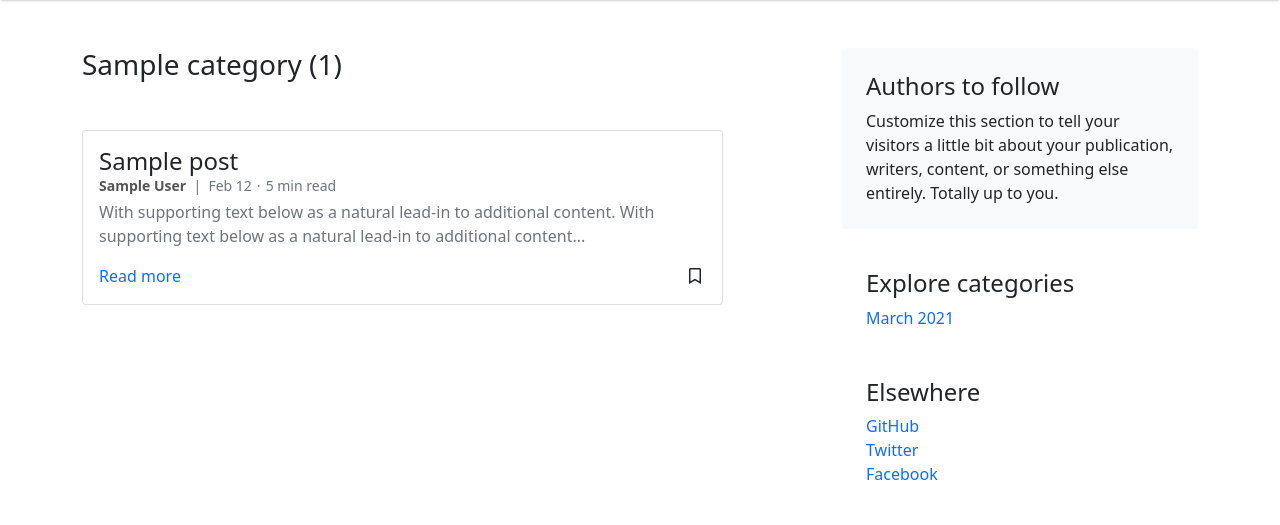
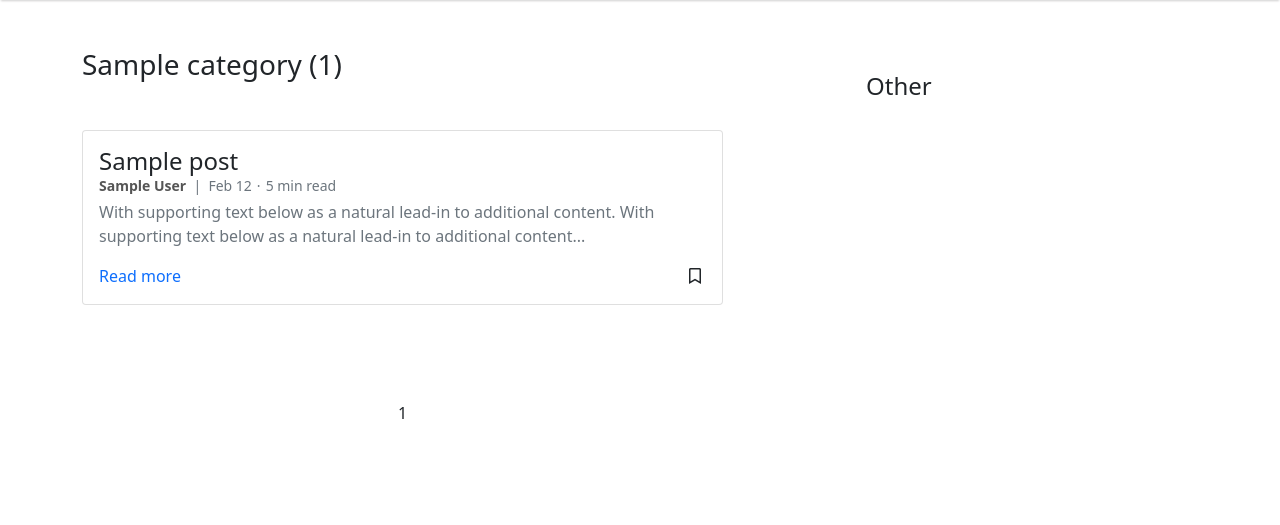
Before and after one commit to balewgize/django-blog, a Django app: a page that uses blog/templates/blog/category.html in a window 1280 px wide. Shown: the part 56-581 px from the top of the page. Run offline with Django 3.2, Linux system fonts and the light colour scheme; a user stored in the database is signed in; tables that the repository leaves empty hold one stand-in row (values such as "Sample post"); some libraries are stand-ins or nearby versions.

Commit message:
(fix) Show posts on landing page, show categories as side content

```diff
--- a/accounts/views.py
+++ b/accounts/views.py
@@ -23,6 +23,7 @@ class UserProfileView(ListView):
 
     context_object_name = "author_posts"
     template_name = "accounts/user_profile.html"
+    paginate_by = 10
 
     def get_queryset(self):
         # Filtering posts by the user only
@@ -32,7 +33,6 @@ class UserProfileView(ListView):
             .select_related("category")
             .select_related("author")
             .filter(status=1)
-            .order_by("-last_update")
         )
 
     def get_context_data(self, **kwargs):
--- a/blog/templates/blog/category.html
+++ b/blog/templates/blog/category.html
@@ -12,7 +12,12 @@
     <div class="container pt-5">
         <div class="row">
             <div class="col-md-7">
+                {% if category_posts|length != 0 %}
                 <h3 class="mx-auto mb-5">{{ category_posts.0.category.name }} ({{ category_posts|length }}) </h3>
+                {% else %}
+                <h4>Currently no posts are published in this category.</h4>
+                <a href="{% url 'blog:post-create' %}">Start writing</a>
+                {% endif %}
                 {% for post in category_posts %}
                 <div class="card mb-4">
                     <div class="card-body">
@@ -37,34 +42,44 @@
                     </div>
                 </div>
                 {% endfor %}
+                <br>
+                <div class="container my-5 pb-5 d-flex justify-content-center">
+                    <div class="pagination">
+                        {% if page_obj.has_previous %}
+                        <a href="?page=1" class="mx-2 ps-1" title="First Page"><i
+                                class="fas fa-angle-double-left"></i></a>
+                        <a href="?page={{ page_obj.previous_page_number }}" class="mx-2 px-1" title="Previous Page"><i
+                                class="fas fa-angle-left"></i></a>
+                        {% endif %}
+
+                        <span class="current mx-2">
+                            {{ page_obj.number }}
+                        </span>
+
+                        {% if page_obj.has_next %}
+                        <a href="?page={{ page_obj.next_page_number }}" class="mx-2 px-1" title="Next Page"><i
+                                class="fas fa-angle-right"></i></a>
+                        <a href="?page={{ page_obj.paginator.num_pages }}" class="mx-2 pe-1" title="Last Page"><i
+                                class="fas fa-angle-double-right"></i></a>
+                        {% endif %}
+                    </div>
+                </div>
             </div>
             <div class="col-lg-1"></div>
             <div class="col-lg-4 d-none d-lg-block">
                 <div class="position-sticky" style="top: 2rem">
-                    <div class="p-4 mb-3 bg-light rounded">
-                        <h4>Authors to follow</h4>
-                        <p class="mb-0">
-                            Customize this section to tell your visitors a little bit about
-                            your publication, writers, content, or something else entirely.
-                            Totally up to you.
-                        </p>
+                    <div class="p-4">
+                        <h4>Other</h4>
+                        <div class="d-flex flex-wrap popularcategory">
+                            {% for category in popular_categories %}
+                            {% if category.name != category_posts.0.category.name %}
+                            <a href="{% url 'blog:category' category.slug %}"
+                                class="btn btn-outline-secondary m-1">{{ category.name }}</a>
+                            {% endif %}
+                            {% endfor %}
+                        </div>
                     </div>
 
-                    <div class="p-4">
-                        <h4>Explore categories</h4>
-                        <ol class="list-unstyled mb-0">
-                            <li><a href="#">March 2021</a></li>
-                        </ol>
-                    </div>
-
-                    <div class="p-4">
-                        <h4>Elsewhere</h4>
-                        <ol class="list-unstyled">
-                            <li><a href="#">GitHub</a></li>
-                            <li><a href="#">Twitter</a></li>
-                            <li><a href="#">Facebook</a></li>
-                        </ol>
-                    </div>
                 </div>
             </div>
         </div>
--- a/blog/views.py
+++ b/blog/views.py
@@ -1,13 +1,13 @@
 from django.contrib import messages
 from django.contrib.auth.mixins import LoginRequiredMixin, UserPassesTestMixin
-from django.http import JsonResponse
 from django.shortcuts import render
 from django.views.generic import ListView, DetailView, View
 from django.views.generic.edit import CreateView, UpdateView, DeleteView
 from django.shortcuts import get_object_or_404
 from django.urls import reverse_lazy
 
-from .models import Post, Comment
+from accounts.models import Account
+from .models import Category, Post, Comment
 from .forms import CommentForm
 
 
@@ -19,10 +19,14 @@ class HomePageView(View):
         featured_posts = (
             Post.objects.select_related("category").select_related("author").all()[:10]
         )
+        popular_categories = Category.objects.all()[:6]
         return render(
             request,
             "blog/landing_page.html",
-            context={"featured_posts": featured_posts},
+            context={
+                "featured_posts": featured_posts,
+                "popular_categories": popular_categories,
+            },
         )
 
 
@@ -31,7 +35,7 @@ class PostListView(ListView):
 
     template_name = "blog/index.html"
     context_object_name = "posts"
-    paginate_by = 5
+    paginate_by = 10
 
     def get_queryset(self):
         return (
@@ -39,6 +43,23 @@ class PostListView(ListView):
             .select_related("author")
             .filter(status=1)
         )
+
+    def get_context_data(self, **kwargs):
+        """Return list of posts, popular authors, and popular categories."""
+        context = super().get_context_data(**kwargs)
+        popular_authors = self.get_popular_authors()
+        popular_categories = self.get_popular_categories()
+        context["popular_authors"] = popular_authors
+        context["popular_categories"] = popular_categories
+        return context
+
+    def get_popular_categories(self):
+        """Return most popular categories."""
+        return Category.objects.all()[:6]
+
+    def get_popular_authors(self):
+        """Return the top 5 popular authors."""
+        return Account.objects.select_related("profile").all()[:5]
 
 
 class PostDetailView(DetailView):
@@ -121,13 +142,21 @@ class CategoryView(ListView):
     model = Post
     template_name = "blog/category.html"
     context_object_name = "category_posts"
+    paginate_by = 10
 
     def get_queryset(self):
         return (
             Post.objects.select_related("category")
             .select_related("author")
             .filter(category__slug=self.kwargs.get("slug"))
+            .filter(status=1)
         )
+
+    def get_context_data(self, **kwargs):
+        context = super().get_context_data(**kwargs)
+        popular_categories = Category.objects.all()[:6]
+        context["popular_categories"] = popular_categories
+        return context
 
 
 class CommentUpdateView(LoginRequiredMixin, UserPassesTestMixin, UpdateView):
@@ -197,27 +226,3 @@ def comments(request, slug):
         "post": post,
     }
     return render(request, "blog/comment.html", context)
-
-
-# def load_more_post(request):
-#     """Load more posts dynamically."""
-#     from django.core.serializers import serialize
-
-#     limit = 5
-#     offset = int(request.GET.get("offset", 1))
-#     more_posts = list(
-#         Post.objects.filter(status=1).values(
-#             "pk",
-#             "title",
-#             "slug",
-#             "last_update",
-#             "author__first_name",
-#             "author__last_name",
-#             "author__uid",
-#             "category__slug",
-#             "category__name",
-#             "content",
-#         )[offset : offset + limit]
-#     )
-
-#     return JsonResponse(data={"data": more_posts}, status=200)
--- a/static/css/base-style.css
+++ b/static/css/base-style.css
@@ -97,6 +97,13 @@ margin-right: 5px;
 .article-post blockquote {
   margin: 0 0 1.5rem 0;
 }
+#arrowonhover span {
+    display: none;
+}
+#arrowonhover:hover span {
+    display: inline-block;
+}
+
 /* Account page styles */
 .a-hero {
     background: #eae7dc;
```
Also changed, not shown: accounts/templates/accounts/user_profile.html (+21 -0 lines), blog/templates/blog/index.html (+13 -36 lines), blog/templates/blog/landing_page.html (+9 -24 lines), README.md.
